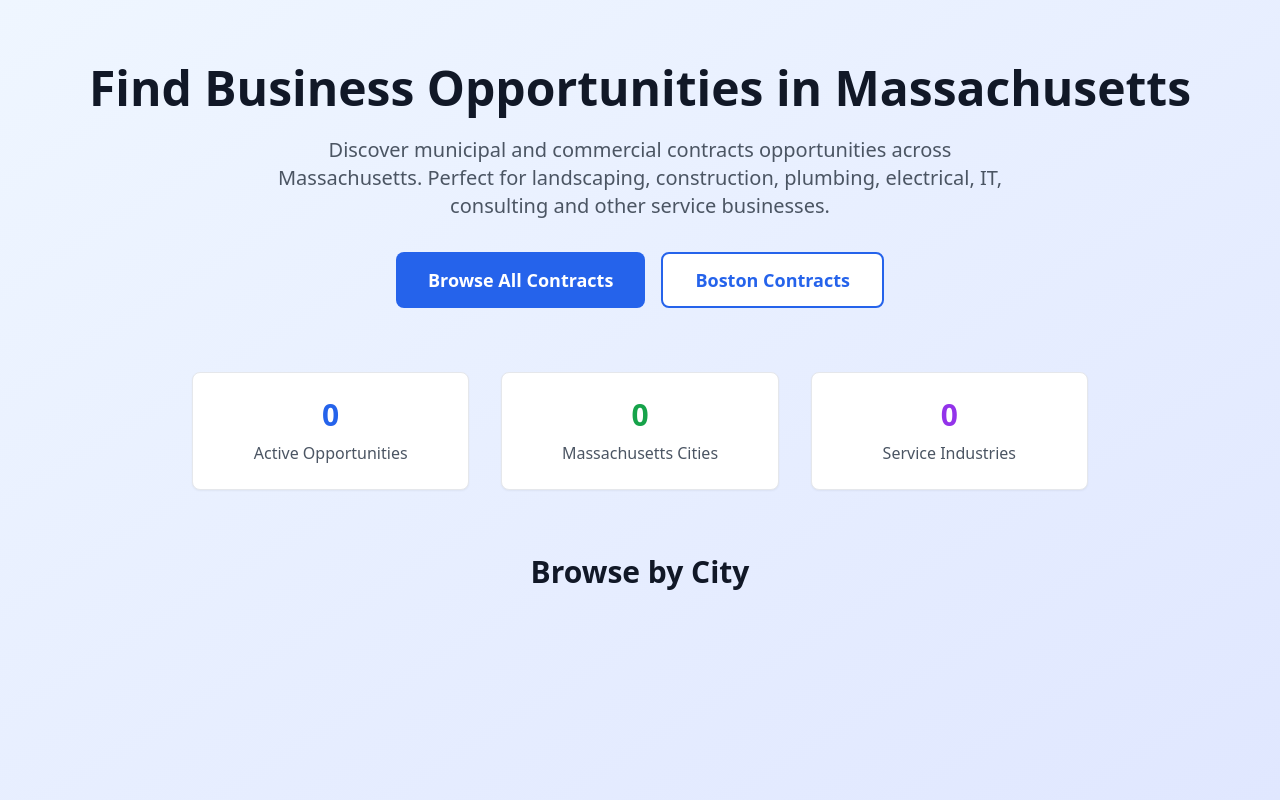
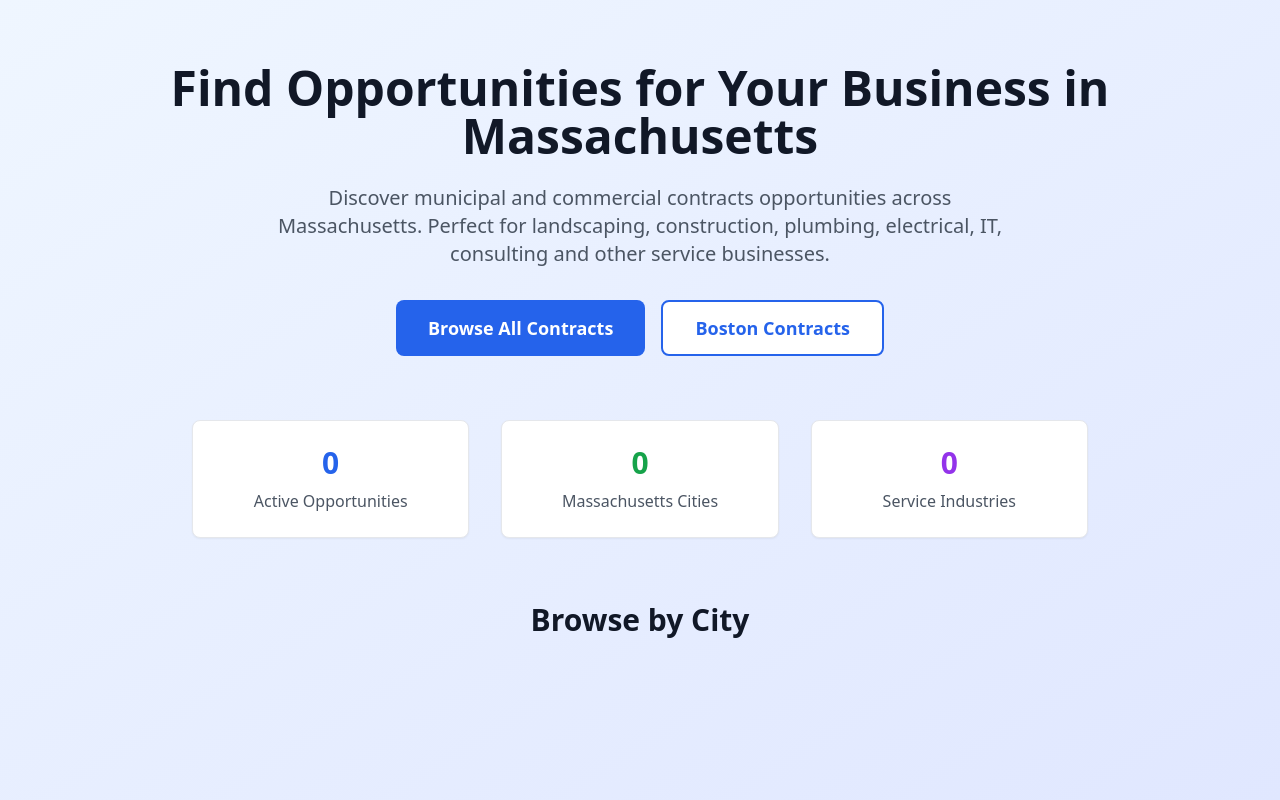
Before and after one commit to rongolan/contract-scraper, a Flask app: page / in a window 1280 px wide. Shown: the part 81-881 px from the top of the page. Run offline with Flask 3, Linux system fonts and the light colour scheme; data that the repository does not hold is empty; some libraries are stand-ins or nearby versions.

Commit message:
Refine copy to focus on 'your business' messaging
- Landing page: 'Find Opportunities for Your Business in Massachusetts'
- Browse Contracts banner: 'Want to find new opportunities for your business in Massachusetts?'
- More personal and targeted messaging for service business owners

🤖 Generated with [Claude Code](https://claude.ai/code)

Co-Authored-By: Claude <noreply@anthropic.com>

```diff
--- a/templates/index.html
+++ b/templates/index.html
@@ -114,7 +114,7 @@
             <div class="max-w-7xl mx-auto px-4 sm:px-6 lg:px-8 py-16">
                 <div class="text-center">
                     <h1 class="text-5xl font-bold text-gray-900 mb-6">
-                        Find Business Opportunities in Massachusetts
+                        Find Opportunities for Your Business in Massachusetts
                     </h1>
                     <p class="text-xl text-gray-600 mb-8 max-w-3xl mx-auto">
                         Discover municipal and commercial contracts opportunities across Massachusetts.
@@ -176,7 +176,7 @@
                     <div class="bg-gradient-to-r from-blue-600 to-indigo-600 rounded-lg p-6 mb-6 text-white">
                         <div class="flex items-center justify-between">
                             <div class="flex-1">
-                                <h2 class="text-xl font-semibold mb-2">Want to find new business opportunities in Massachusetts?</h2>
+                                <h2 class="text-xl font-semibold mb-2">Want to find new opportunities for your business in Massachusetts?</h2>
                                 <p class="text-blue-100">Create a free account to search and filter for the contract opportunities that are right for your business.</p>
                             </div>
                             <div class="ml-6 flex space-x-3">
```
